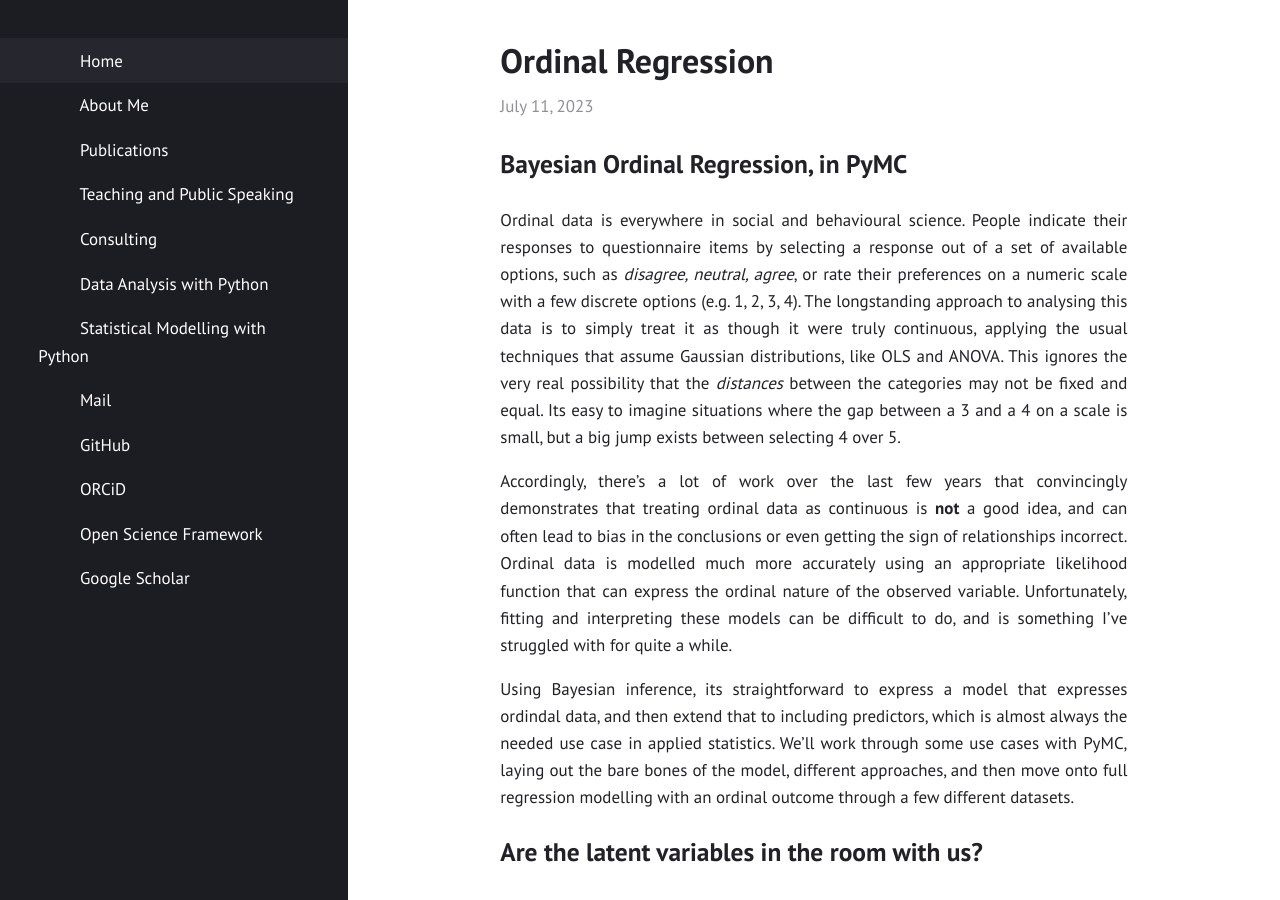
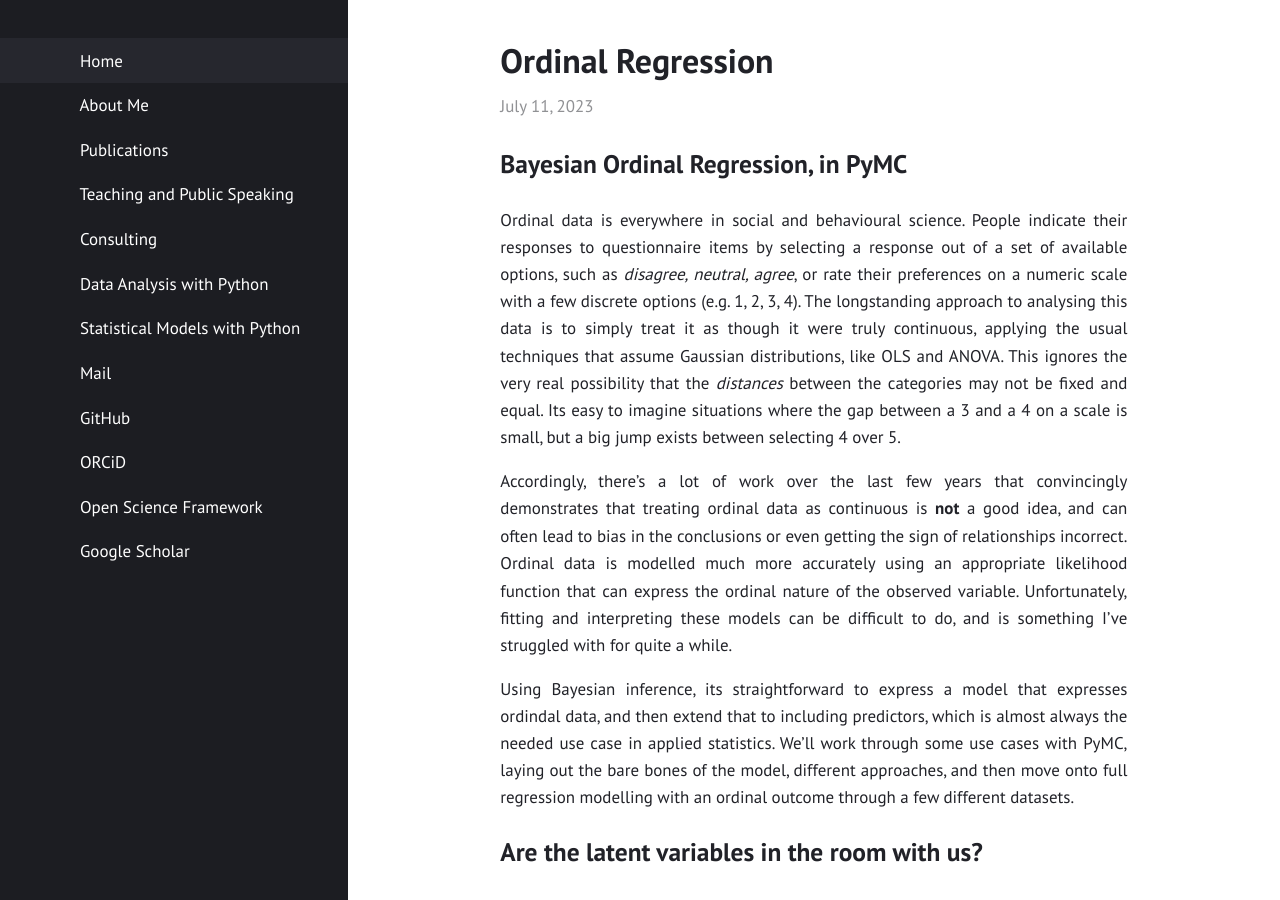
Before and after one commit to alexjonesphd/alexjonesphd.github.io, a Jekyll site: the page built from index.html, in a window 1280 px wide and 900 px high. Built offline with Jekyll 4.4.1, drawn with Linux system fonts in a browser that asks for light colours.

Commit message:
Update _config.yml

```diff
--- a/_config.yml
+++ b/_config.yml
@@ -26,7 +26,7 @@ navigation:               # accepts {file, title, url, icon, sidebaricon}
 
 external:                 # shows a footer with social links - for available icons see fontawesome.com/icons
   - {title: Data Analysis with Python, icon: python, url: "/python_data_analysis/"}
-  - {title: Statistical Modelling with Python, icon: python, url: "/statical_models_python/"}
+  - {title: Statistical Models with Python, icon: python, url: "/statistical_models_python/"}
   - {title: Mail, icon: envelope, url: "mailto:alexjonesphd@gmail.com"}
   - {title: GitHub, icon: github, url: "https://github.com/alexjonesphd"}
   - {title: ORCiD, icon: orcid, url: "https://orcid.org/0000-0003-3600-3644"}
```
